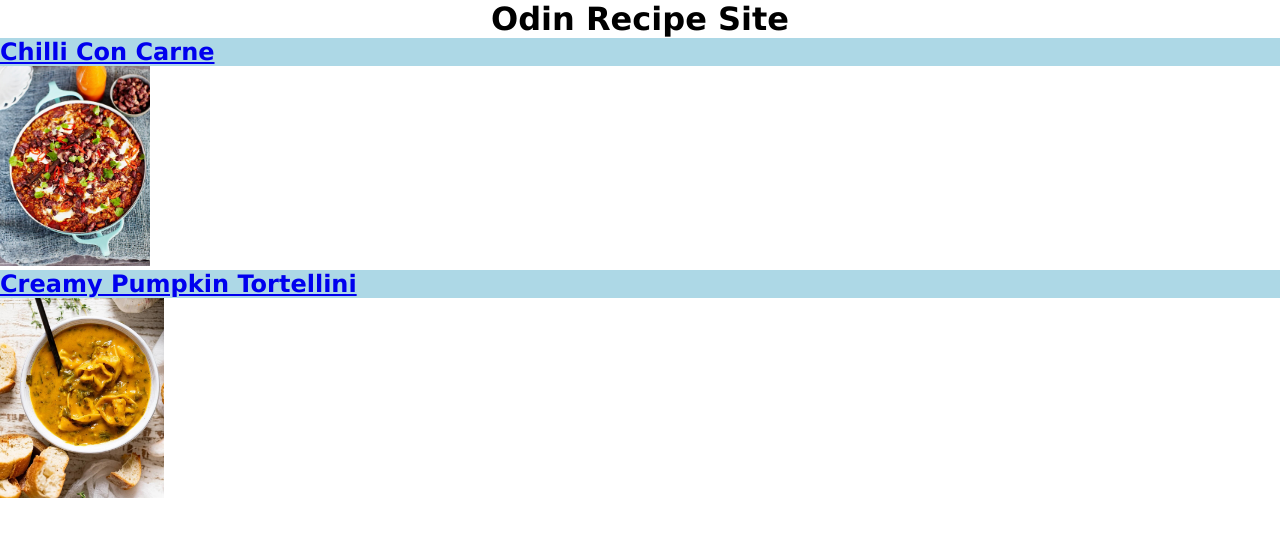
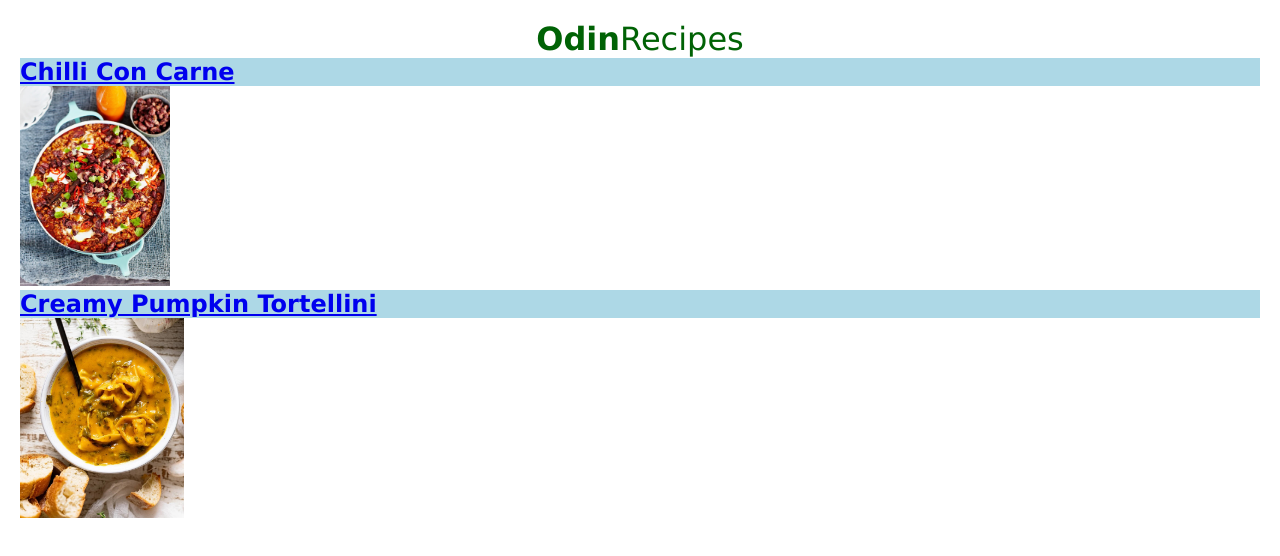
Before and after one commit to illtrythisout/odin-recipes, a plain HTML site: page index.html in a window 1280 px wide. Drawn offline with Linux system fonts and the light colour scheme.

Commit message:
Style title and add outline box
I added a div box around all the content with no margins to give padding to the elements
I also added style to the title of the page

```diff
--- a/index.html
+++ b/index.html
@@ -6,14 +6,20 @@
         <link rel="stylesheet" href="./styles.css">
     </head>
     <body>
-        <h1>Odin Recipe Site</h1>
+        <div id="full-site-box">
+            <h1 class="page-title">Odin<span id="page-title-recipes">Recipes</span></h1>
+            <div class="recipe-box">
                 <h2 class="recipe-redirect-link">
                     <a href="./recipes/chilli-con-carne.html" target="_self">Chilli Con Carne</a>
                 </h2>
                 <img src="./img/chilli-con-carne.jpg">
+            </div>
+            <div class="recipe-box">
                 <h2 class="recipe-redirect-link">
                     <a href="./recipes/creamy-pumpkin-tortellini.html" target="_self">Creamy Pumpkin Tortellini</a>
                 </h2>
                 <img src="./img/creamy-pumpkin-tortellini.jpg">
+            </div>
+        </div>
     </body>
 </html>
--- a/styles.css
+++ b/styles.css
@@ -1,18 +1,29 @@
 * {
     margin: 0;
     padding: 0;
+    box-sizing: border-box;
 }
 
 body {
     font-family: Verdana, Geneva, Tahoma, sans-serif;
 }
 
+#full-site-box {
+    padding: 20px;
+}
+
 .recipe-redirect-link {
     background-color: lightblue;
 }
 
-h1 {
+.page-title {
+    color: rgb(0, 98, 5);
     text-align: center;
+    font-weight: 1000;
+}
+
+#page-title-recipes {
+    font-weight: 500;
 }
 
 img {
```
Lines whose indentation alone changed are shown as unchanged.
